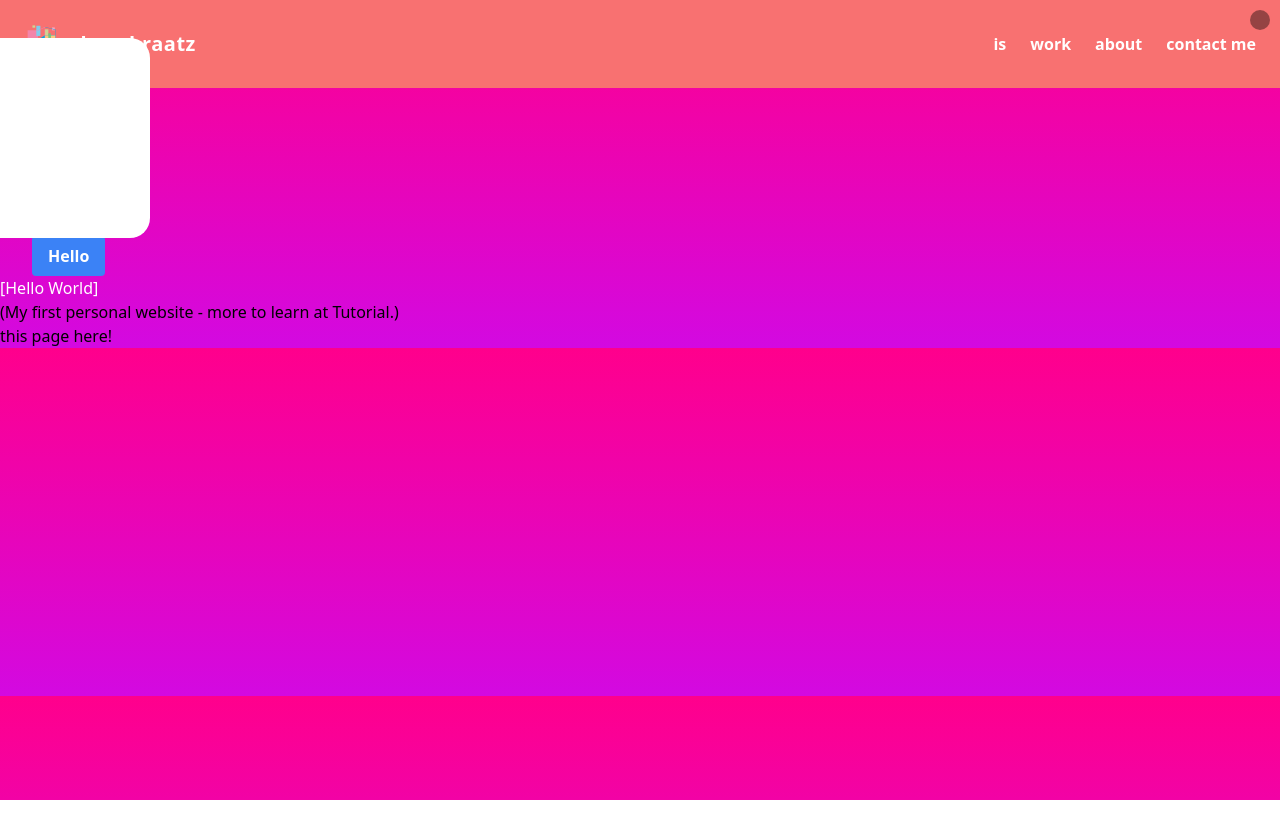
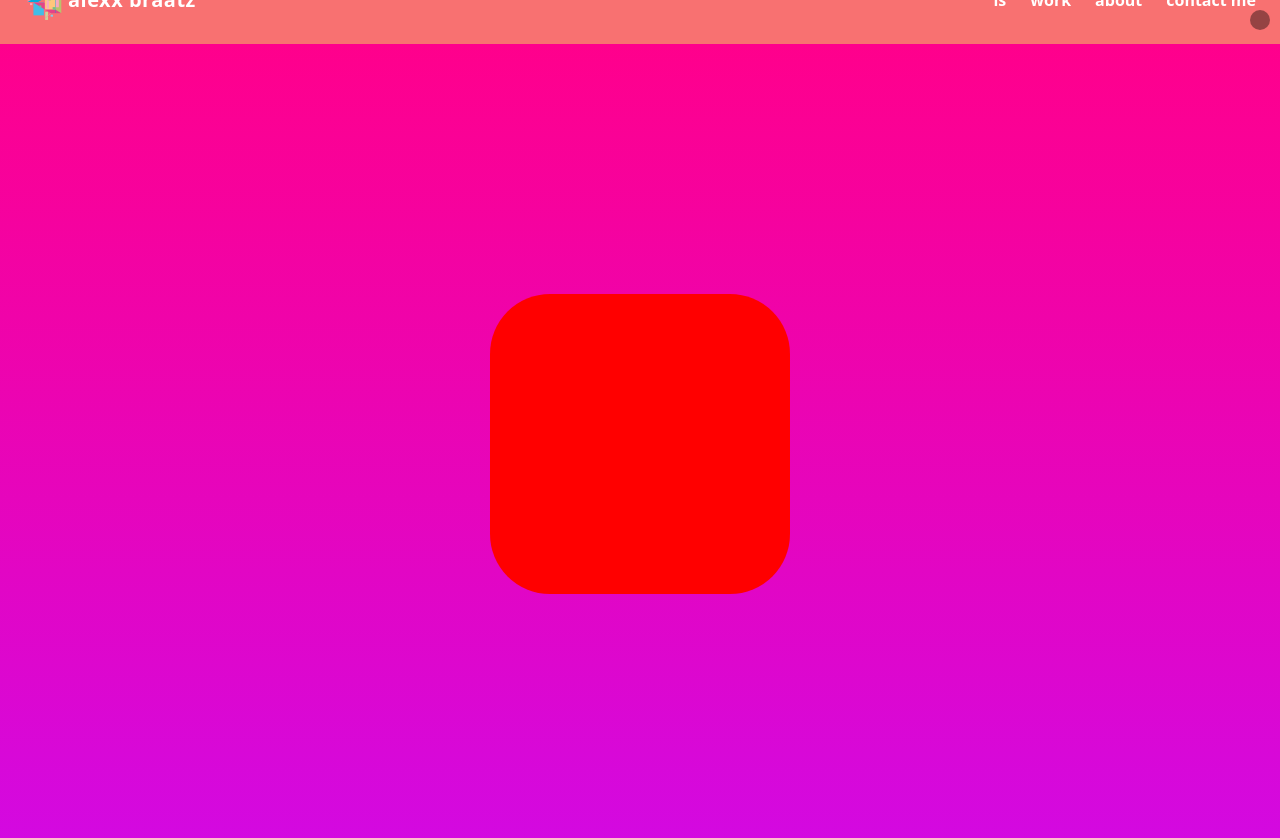
Before and after one commit to alexbraatz/home_base, a Next.js app: page / in a window 1280 px wide. Shown: the top 838 px of the page. Before the commit the page ends 800 px from the top, so only its background shows below. Built offline with nearby package versions, Linux system fonts and the light colour scheme.

Commit message:
clean up conflicting formatting issues with tailwind and framer motion

```diff
--- a/components/Refresh.js
+++ b/components/Refresh.js
@@ -1,11 +1,10 @@
-import { motion } from 'framer-motion';
+import { motion } from "framer-motion";
 
 const button = {
   rest: { scale: 1 },
   hover: { scale: 1.1 },
   pressed: { scale: 0.95 }
 };
-
 const arrow = {
   rest: { rotate: 0 },
   hover: { rotate: 360, transition: { duration: 0.4 } }
@@ -34,5 +33,5 @@ export const Refresh = ({ onClick }) => {
         />
       </motion.svg>
     </motion.div>
-  )
+  );
 }
--- a/components/Square.js
+++ b/components/Square.js
@@ -1,15 +1,14 @@
-import { motion } from 'framer-motion';
+import { motion } from "framer-motion";
 
-export const Body = () => {
+export const Square = () => {
 
   return (
     <>
       <motion.div
         animate={{ scale: 2}}
-        transtion={{ duration: 0.5}}
       />
 
-      <p>Animate!</p>
+      {/* <p>Animate!</p> */}
 
     </>
   )
--- a/pages/index.js
+++ b/pages/index.js
@@ -2,7 +2,7 @@ import Head from 'next/head'
 import Link from 'next/link'
 import { useState } from 'react'
 import { Navbar } from '../components/Navbar.js'
-import { Body } from '../components/Square.js'
+import { Square } from '../components/Square.js'
 import { Refresh } from '../components/Refresh.js'
 import Layout, { siteTitle } from '../components/layout'
 import ustilStyles from '../styles/utils.module.css'
@@ -27,43 +27,52 @@ export default function Home() {
   const [count, setCount] = useState(0);
 
   return (
-
-    <div className="flex flex-col">
+    <>
+    {/* <div className="flex flex-col">  */}
 
       <Head>
         <title>{siteTitle}</title>
       </Head>
 
+      <div>
       <Navbar />
-
-      <Refresh onClick={() => setCount(count + 1)} />
-      <div className="example-container">
-        <Body key={count} />
       </div>
 
-      <div>Hello World</div>
+      <body>
+      <Refresh onClick={() => setCount(count + 1)} />
+      <div className="bg-red-600 h-auto w-auto rounded-full">
+        <Square key={count} />
+      </div>
 
-      <div className="container">
+      <div className="example-container">
+        <Square key={count} />
+      </div>
+
+
+      {/* <div>Hello World</div> */}
+
+      {/* <div className="container">
 
       <button className="bg-blue-500 text-white hover:bg-blue-400 font-bold py-2 px-4 rounded">Hello</button>
 
 
-      </div>
+      </div> */}
 
-      <section >
+      {/* <section >
         <p className="text-white">[Hello World]</p>
         <p>
           (My first personal website - more to learn at{' '}
           <a href="https://nextjs.org/learn">Tutorial</a>.)
         </p>
-      </section>
+      </section> */}
 
-      <Link href="/posts/first-post">
+      {/* <Link href="/posts/first-post">
         <a>this page here!</a>
-      </Link>
+      </Link> */}
 
-      </div>
-
+    {/* </div> */}
+    </body>
+    </>
 
   )
 }
--- a/styles/global.css
+++ b/styles/global.css
@@ -3,29 +3,28 @@
 @tailwind utilities;
 
 body {
-  /* width: 75vw;
-  height: 75vh; */
+  width: 100vw;
+  height: 100vh;
   background: linear-gradient(180deg, #ff008c 0%, rgb(211, 9, 225) 100%);
   overflow: hidden;
   padding: 0;
   margin: 0;
-  /* display: flex; */
+  display: flex;
   justify-content: center;
   align-items: center;
 }
 
 .example-container div {
-  background: white;
-  border-radius: 10px;
-  width: 100px;
-  height: 100px;
-  display: flex;
+  background: red;
+  border-radius: 30px;
+  width: 150px;
+  height: 150px;
 }
 
 .refresh {
   padding: 10px;
   position: absolute;
-  background: rgba(0, 0, 0,0.4);
+  background: rgba(0, 0, 0, 0.4);
   border-radius: 10px;
   width: 20px;
   height: 20px;
```
